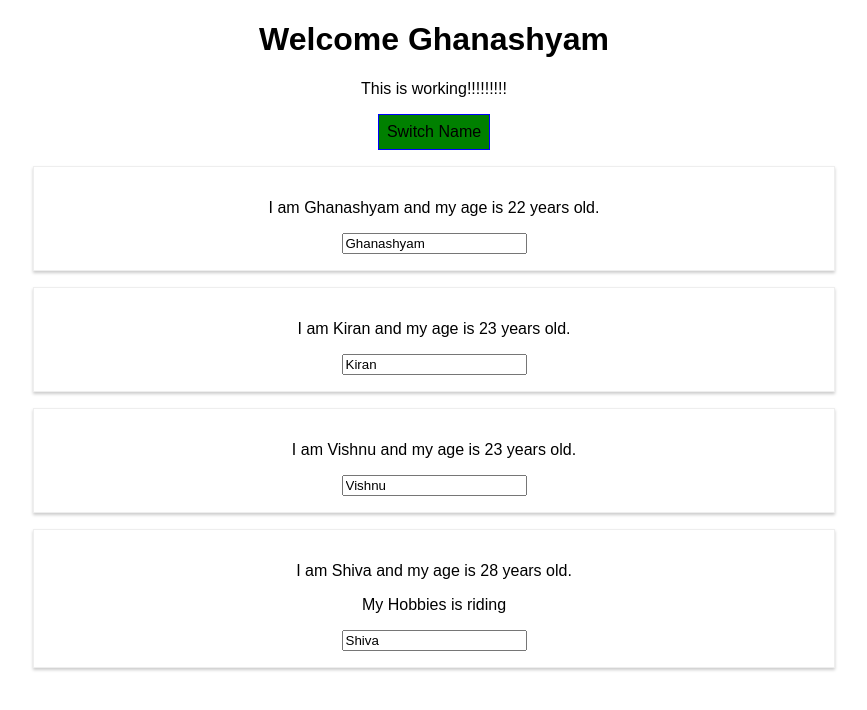
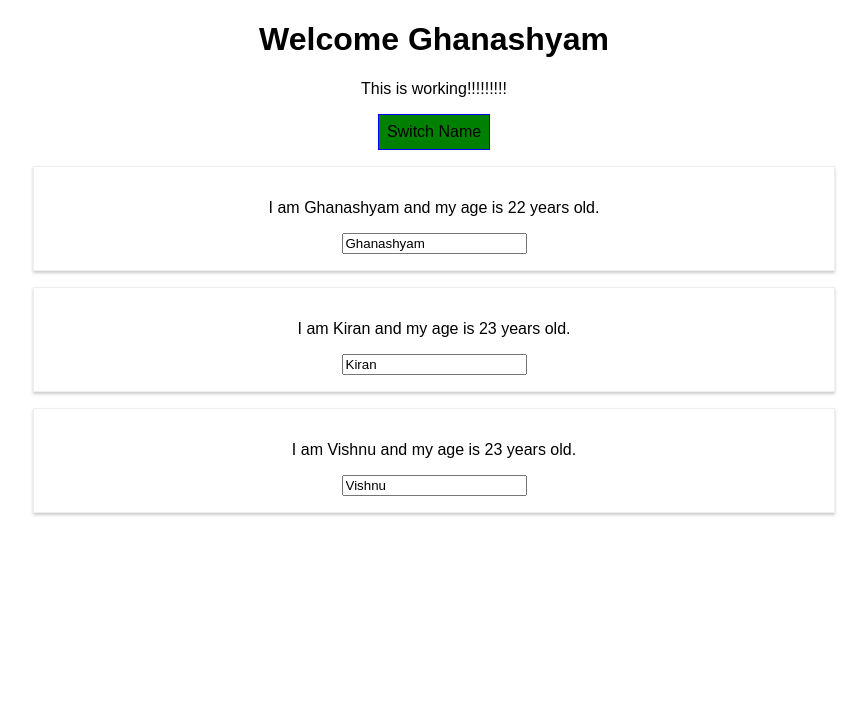
Before and after one commit to ghanashyamkamath/reactLearning, a React (Create React App) app: page / in a window 1280 px wide. Both pictures are taken after a click on the button "Switch Name". Shown: the top 710 px of the page, without its empty margins (206-1073 px from the left). Built offline with nearby package versions, Linux system fonts and the light colour scheme.

Commit message:
DeleteHandler

```diff
--- a/src/App.js
+++ b/src/App.js
@@ -21,17 +21,24 @@ class App extends Component {
   };
 
   //changing state on button click
-  switchNameHandler = (newName) =>{
-    // console.log("Was clicked");
-    //DONT DO THIS this.state.persons[0].name = "abcd"
-    this.setState({
-      persons: [
-      { name: newName, age: 24 },//newName gets from bind function
-      { name: 'efgh', age: 25 },
-      { name: 'ijkl', age: 29 }
+  // switchNameHandler = (newName) =>{
+  //   console.log("Was clicked");
+  //   DONT DO THIS this.state.persons[0].name = "abcd"
+  //   this.setState({
+  //     persons: [
+  //     { name: newName, age: 24 },newName gets from bind function
+  //     { name: 'efgh', age: 25 },
+  //     { name: 'ijkl', age: 29 }
 
-       ]
-      })
+  //      ]
+  //     })
+  // }
+  deletePersonhandler = (personIndex) =>{
+    //const persons = this.state.persons.slice();//bad practice.so create a copy using slice()
+    //alternative is spread operator
+    const persons = [...this.state,persons];
+    persons.splice(personIndex,1);
+    this.setState({persons:persons});
   }
 
 
@@ -53,6 +60,7 @@ class App extends Component {
   }
 
 
+
   render() {
     // in funcion component no render
 
@@ -66,20 +74,20 @@ class App extends Component {
 
     };
 
-    return (
-      <div className="App">
-        <h1>Welcome Ghanashyam</h1>
-        <p>This is working!!!!!!!!!</p>
-        <button style={style} onClick={this.togglePersonHandler}>Switch Name</button>
+    let persons = null;
 
-        {/* toggling */}
-        {
-          this.state.showPersons === true ?
+    if (this.state.showPersons) {
+      persons = (
+
+        // representing as a list
         <div>
+          {this.state.persons.map( (person,index)=>{
+            return <Person click={ () => this.deletePersonhandler(index) } name={person.name} age={person.age}/>
+          } )}
 
-        <Person
+          {/* <Person
             name={this.state.persons[0].name}
-        age={this.state.persons[0].age}/>
+            age={this.state.persons[0].age} />
 
           <Person
             name={this.state.persons[1].name}
@@ -91,12 +99,27 @@ class App extends Component {
           <Person
             name={this.state.persons[2].name}
             age={this.state.persons[2].age}
-         changed={this.nameChangedhandler}/>
+            changed={this.nameChangedhandler} />
 
-        <Person name="Shiva" age="28"> My Hobbies is riding</Person>
+          <Person name="Shiva" age="28"> My Hobbies is riding</Person> */}
 
-        </div>:null
+        </div>
+
+      );
     }
+
+
+    return (
+      <div className="App">
+        <h1>Welcome Ghanashyam</h1>
+        <p>This is working!!!!!!!!!</p>
+        <button style={style} onClick={this.togglePersonHandler}>Switch Name</button>
+
+        {/* another way toggling */}
+
+
+        {persons}
+
 
       </div>
     );
```
Lines whose indentation alone changed are shown as unchanged.
